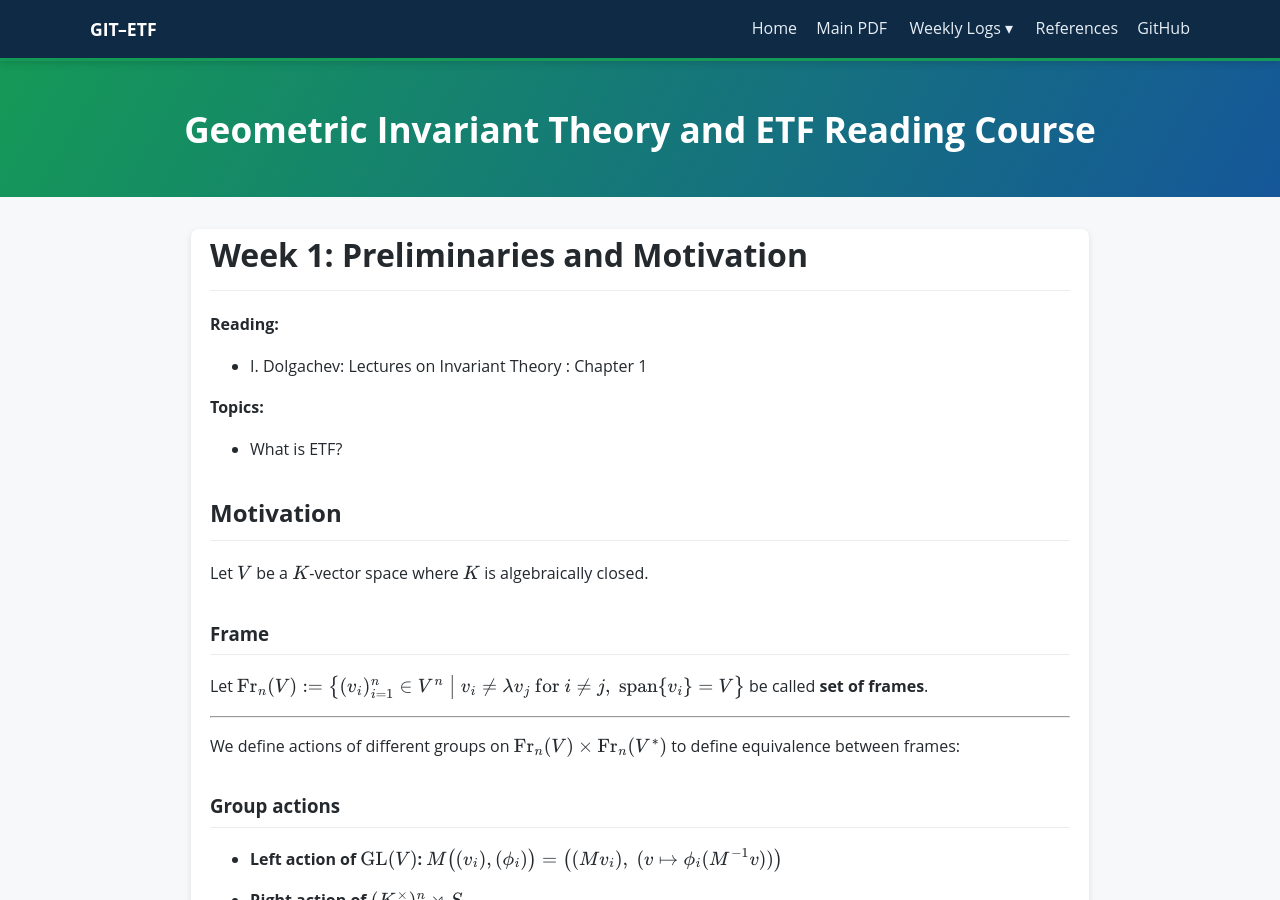
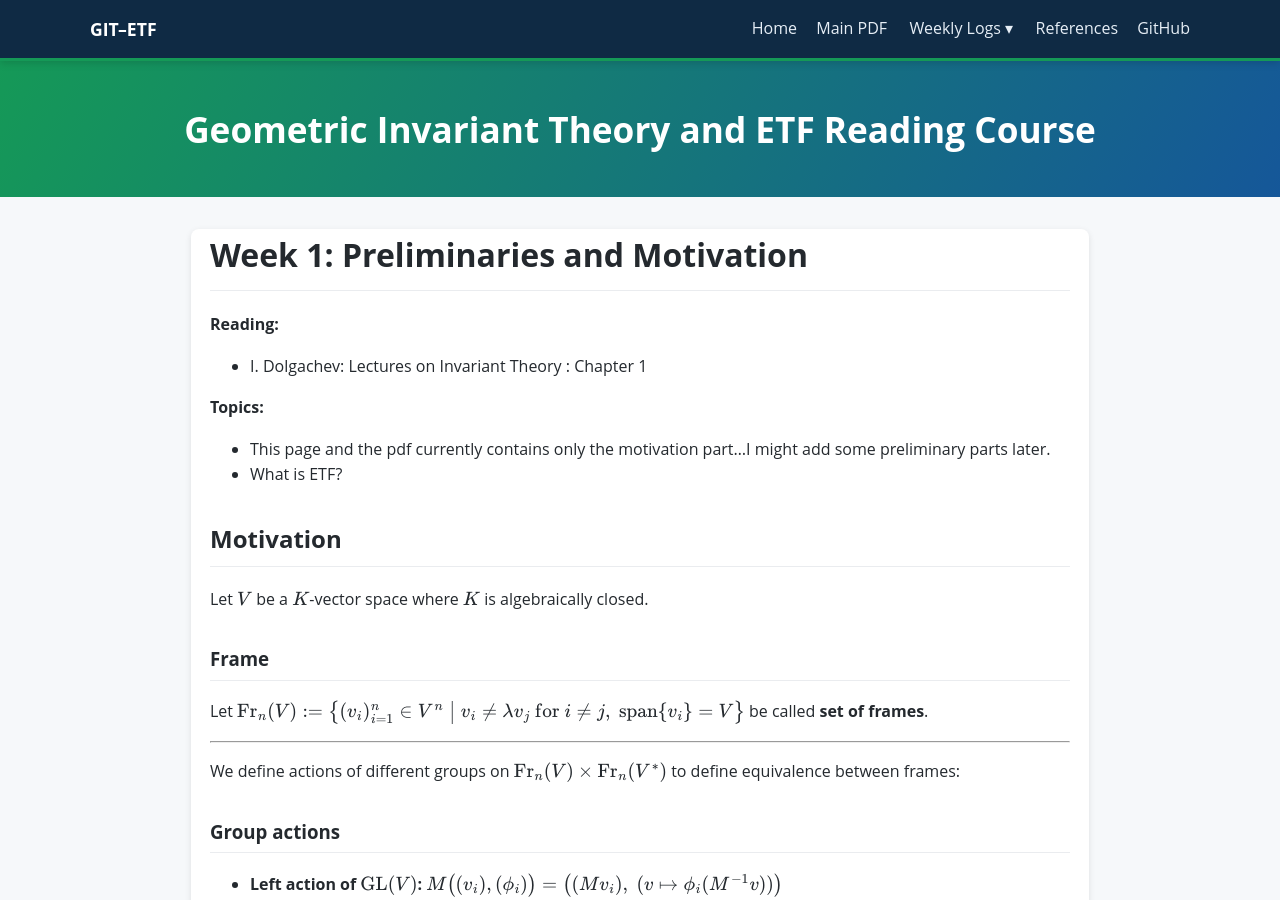
Before and after one commit to ayanava314/GIT-ETF, a Jekyll site: the page built from week01.md, in a window 1280 px wide and 900 px high. Built offline with Jekyll 4.4.1, drawn with Linux system fonts in a browser that asks for light colours; comment, search, counter and statistics services are not loaded.

Commit message:
Update week01.md with motivation note
Added note about motivation and potential future content.

```diff
--- a/week01.md
+++ b/week01.md
@@ -9,6 +9,7 @@ layout: default
 - I. Dolgachev: Lectures on Invariant Theory : Chapter 1
 
 **Topics:**
+- This page and the pdf currently contains only the motivation part...I might add some preliminary parts later.
 - What is ETF?
 
 
```
